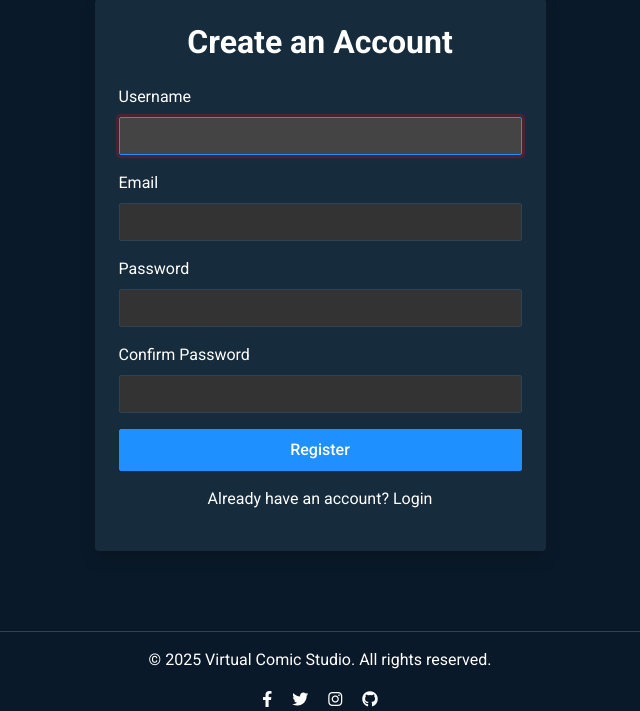
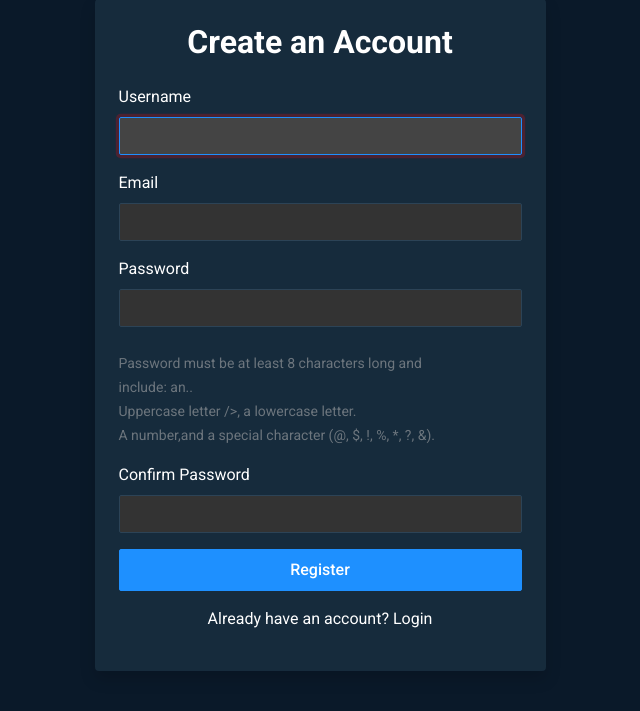
Before and after one commit to HarshalPimlalshende/Virtual-Comic-Store, a Flask app: page /register in a window 1280 px wide. Shown: the part 143-854 px from the top of the page, without its empty margins (320-960 px from the left). Run offline with Flask 3, Linux system fonts and the light colour scheme; some web fonts are replaced.

```diff
--- a/templates/register.html
+++ b/templates/register.html
@@ -1,7 +1,4 @@
-{% extends "layout.html" %}
-
-{% block title %}Register - ComicFlix{% endblock %}
-
+{% extends "layout.html" %} {% block title %}Register - ComicFlix{% endblock %}
 {% block content %}
 <div class="row justify-content-center">
   <div class="col-md-6 col-lg-5">
@@ -9,25 +6,72 @@
       <div class="card-body p-4">
         <h2 class="text-center mb-4">Create an Account</h2>
 
-                <form method="post" action="{{ url_for('register') }}">
+        <form
+          method="post"
+          action="{{ url_for('register') }}"
+          onsubmit="return validatePassword()"
+        >
           <div class="mb-3">
             <label for="username" class="form-label">Username</label>
-                        <input type="text" class="form-control" id="username" name="username" required autofocus>
+            <input
+              type="text"
+              class="form-control"
+              id="username"
+              name="username"
+              required
+              autofocus
+            />
           </div>
 
           <div class="mb-3">
             <label for="email" class="form-label">Email</label>
-                        <input type="email" class="form-control" id="email" name="email" required>
+            <input
+              type="email"
+              class="form-control"
+              id="email"
+              name="email"
+              required
+            />
           </div>
 
           <div class="mb-3">
             <label for="password" class="form-label">Password</label>
-                        <input type="password" class="form-control" id="password" name="password" required>
+            <input
+              type="password"
+              class="form-control"
+              id="password"
+              name="password"
+              required
+              pattern="^(?=.*[a-z])(?=.*[A-Z])(?=.*\d)(?=.*[@$!%*?&])[A-Za-z\d@$!%*?&]{8,}$"
+              title="Must be at least 8 characters, include an uppercase letter, a lowercase letter, a number, and a special character"
+            />
+            <small class="text-muted">
+              <br />Password must be at least 8 characters long and <br />
+              include: an.. <br />
+              Uppercase letter />, a lowercase letter.
+              <br />
+              A number,and a special character (@, $, !, %, *, ?, &).
+            </small>
           </div>
 
           <div class="mb-3">
-                        <label for="confirm_password" class="form-label">Confirm Password</label>
-                        <input type="password" class="form-control" id="confirm_password" name="confirm_password" required>
+            <label for="confirm_password" class="form-label"
+              >Confirm Password</label
+            >
+            <input
+              type="password"
+              class="form-control"
+              id="confirm_password"
+              name="confirm_password"
+              required
+            />
+            <small
+              id="passwordMatchError"
+              class="text-danger"
+              style="display: none"
+            >
+              Passwords do not match!
+            </small>
           </div>
 
           <div class="d-grid">
@@ -36,10 +80,28 @@
         </form>
 
         <div class="text-center mt-3">
-                    <p>Already have an account? <a href="{{ url_for('login') }}">Login</a></p>
+          <p>
+            Already have an account? <a href="{{ url_for('login') }}">Login</a>
+          </p>
         </div>
       </div>
     </div>
   </div>
 </div>
+
+<script>
+  function validatePassword() {
+    var password = document.getElementById("password").value;
+    var confirmPassword = document.getElementById("confirm_password").value;
+    var errorText = document.getElementById("passwordMatchError");
+
+    if (password !== confirmPassword) {
+      errorText.style.display = "block";
+      return false; // Prevent form submission
+    } else {
+      errorText.style.display = "none";
+      return true; // Allow form submission
+    }
+  }
+</script>
 {% endblock %}
```
Also changed, not shown: instance/comic_app.db, 1 other file. Lines whose indentation alone changed are shown as unchanged.
